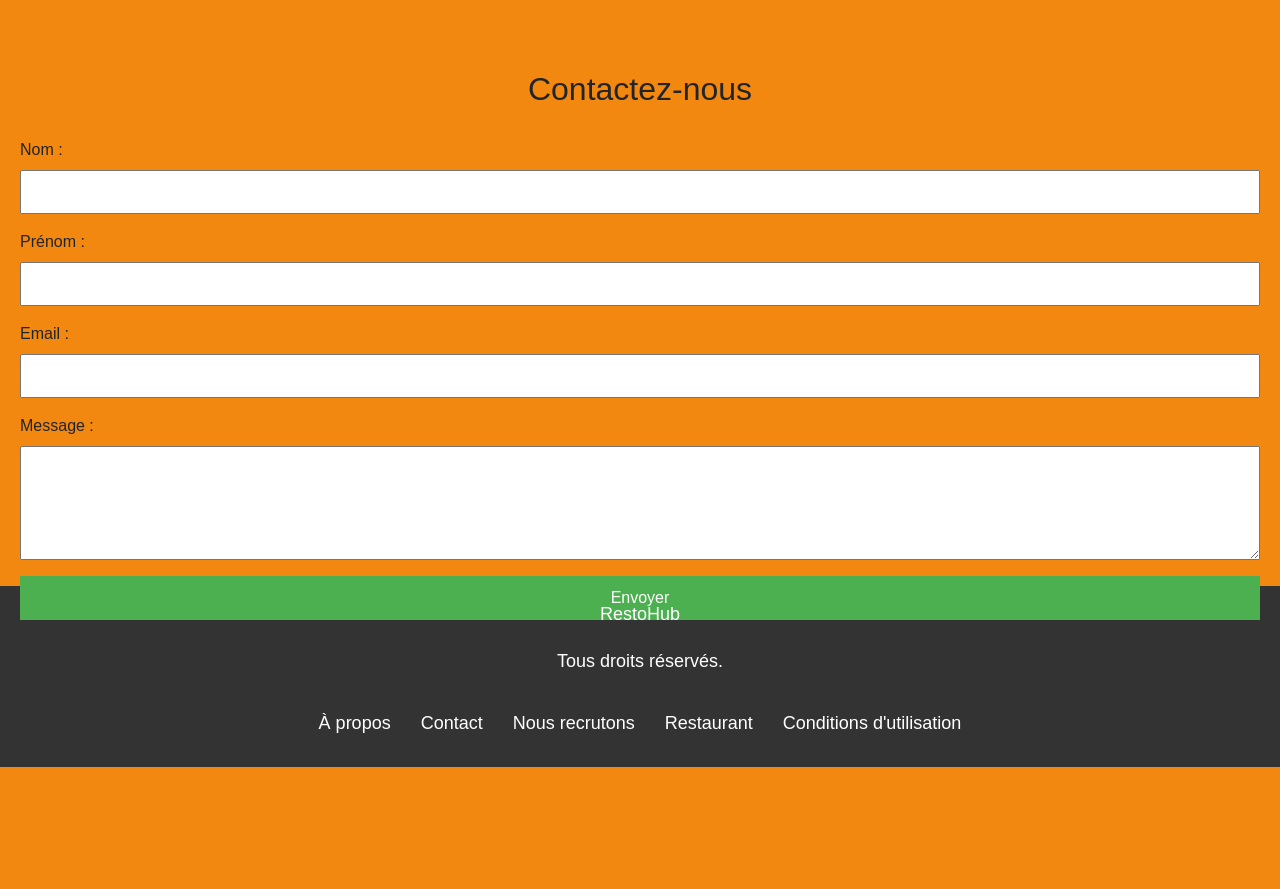
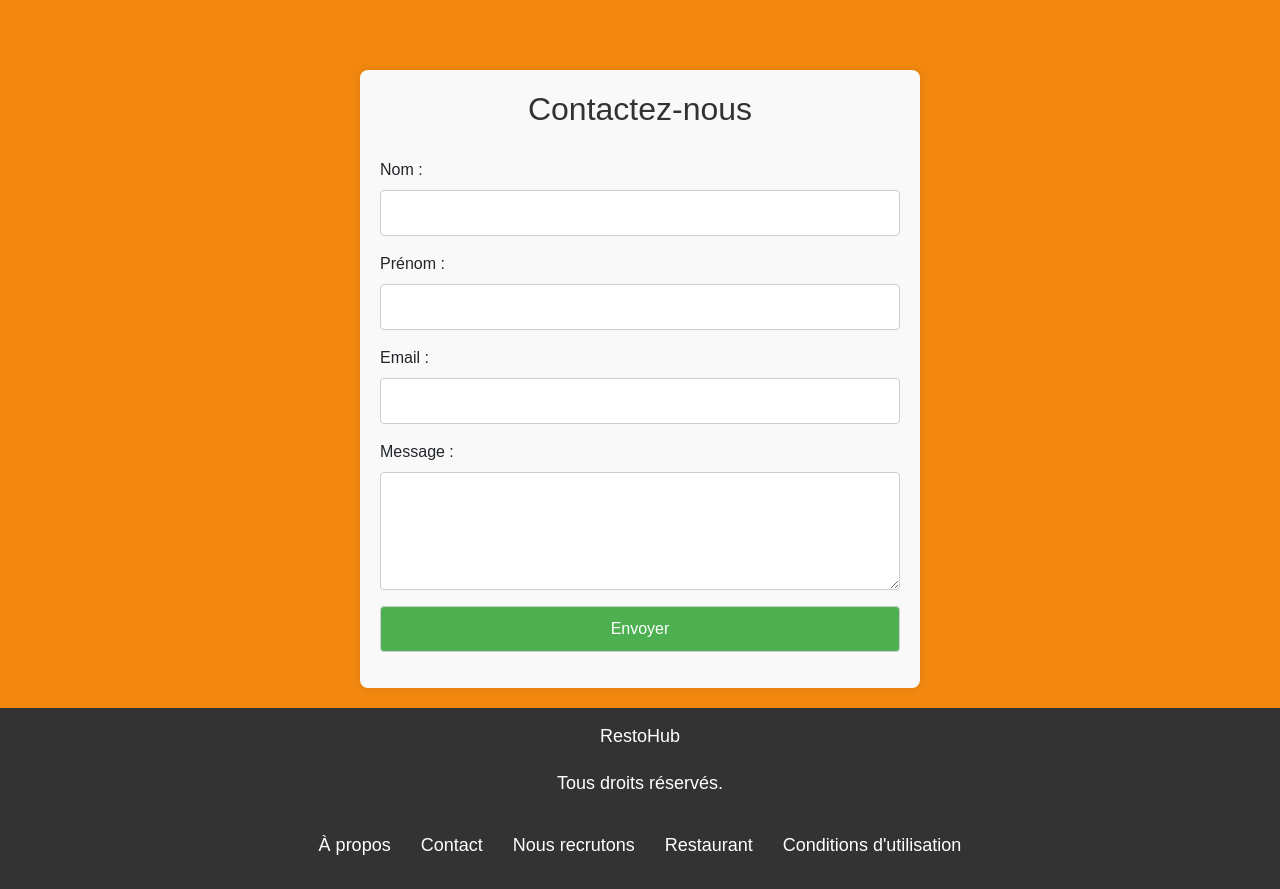
Before and after one commit to Xoriax/Challenge-Web-Efrei, a PHP site: page /index.php?page=contact in a window 1280 px wide. Shown: the part 100-989 px from the top of the page. Before the commit the page ends 867 px from the top, so only its background shows below. Run offline with PHP 8.4, Linux system fonts and the light colour scheme; some libraries are stand-ins or nearby versions.

Commit message:
Update style.css

```diff
--- a/Challenge_Web_Project/asset/style.css
+++ b/Challenge_Web_Project/asset/style.css
@@ -193,47 +193,56 @@ h2 {
     margin-bottom: 20px;
 }
 
-.formcontact {
+#content {
     max-width: 600px;
-    margin: 0 auto;
+    margin: auto;
+    padding: 20px;
+}
+
+.contact-form {
     background-color: #f9f9f9;
     padding: 20px;
     border-radius: 8px;
     box-shadow: 0 0 10px rgba(0, 0, 0, 0.1);
 }
 
-.formContact {
+h2 {
+    color: #333;
+}
+
+form {
     display: flex;
     flex-direction: column;
 }
 
-.labelcontact {
-    display: block;
+label {
     margin-bottom: 8px;
 }
 
-.inputcontact,
-.areatextcontact {
-    width: 100%;
-    padding: 8px;
+input,
+textarea,
+button {
     margin-bottom: 16px;
-    box-sizing: border-box;
+    padding: 10px;
+    border: 1px solid #ccc;
+    border-radius: 4px;
 }
 
-
-.btncontact {
+button {
     background-color: #4caf50;
-    color: white;
-    padding: 10px 15px;
-    border: none;
+    color: #fff;
     cursor: pointer;
 }
 
-.btncontact:hover {
+button:hover {
     background-color: #45a049;
 }
 
-.contact-form {
-    height: 67vh;
-    padding: 20px;
+#confirmation-message {
+    display: none;
+    background-color: #4caf50;
+    color: #fff;
+    padding: 10px;
+    border-radius: 4px;
+    margin-top: 20px;
 }
```
